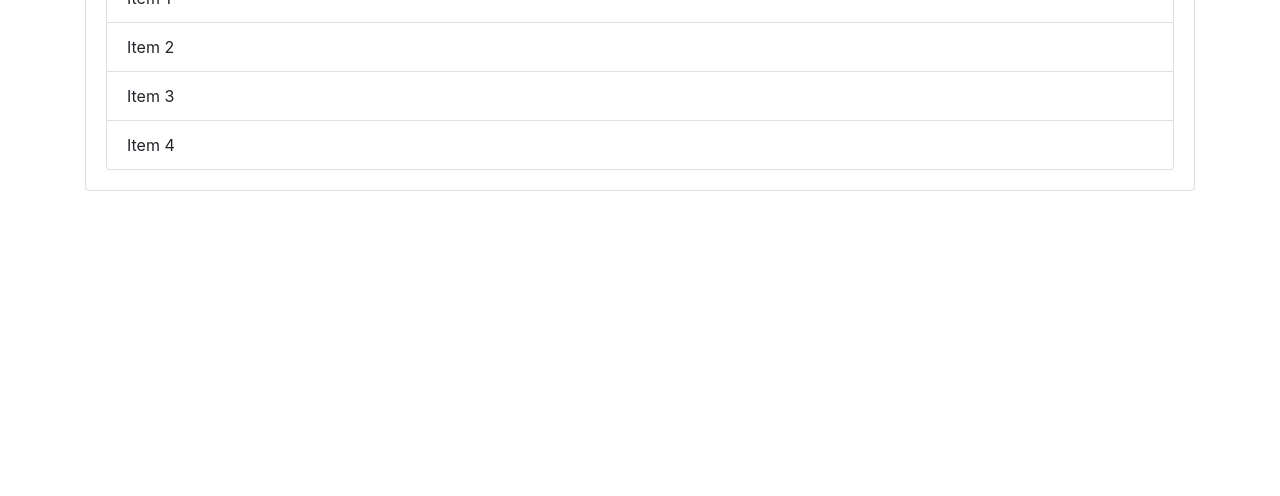
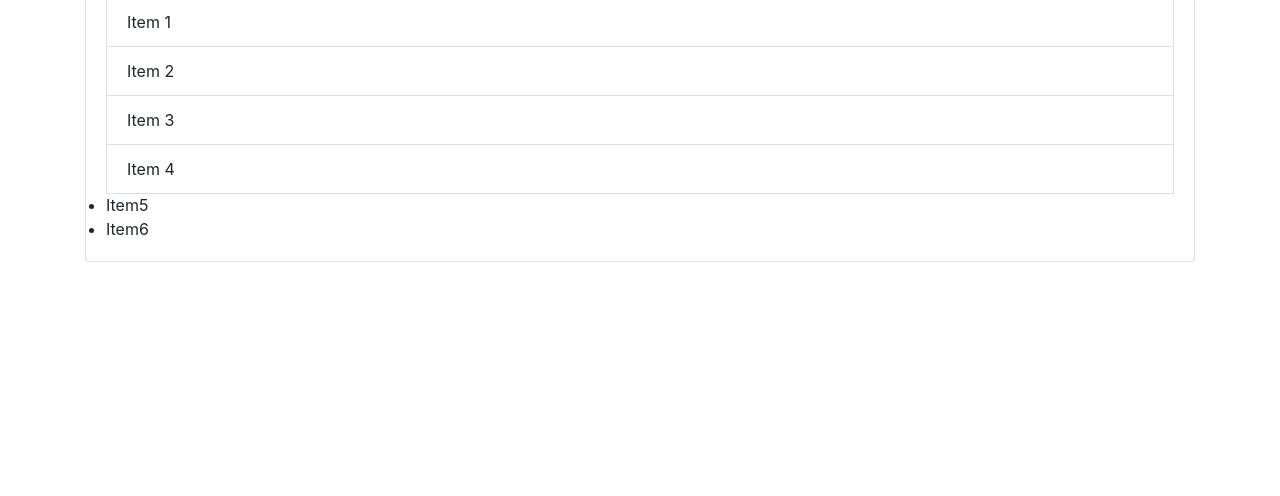
Before and after one commit to anandverma762/sharpnerproject, a plain HTML site: page dom.htm in a window 1280 px wide. Shown: the part 304-800 px from the top of the page. Drawn offline with nearby package versions, Linux system fonts and the light colour scheme.

Commit message:
registerform.htm

```diff
--- a/dom.htm
+++ b/dom.htm
@@ -26,10 +26,12 @@
       <li class="list-group-item">Item 2</li>
       <li class="list-group-item">Item 3</li>
       <li class="list-group-item">Item 4</li>
+      <li class="nl">Item5</li>
+      <li class="nl">Item6</li>
     </ul>
    </div>
   </div>
-  <script src="dom.js"></script>
+  <script src="dom2.js"></script>
 
 </body>
 </html>
```
Also changed, not shown: dom.js (deleted, +0 -27 lines).
